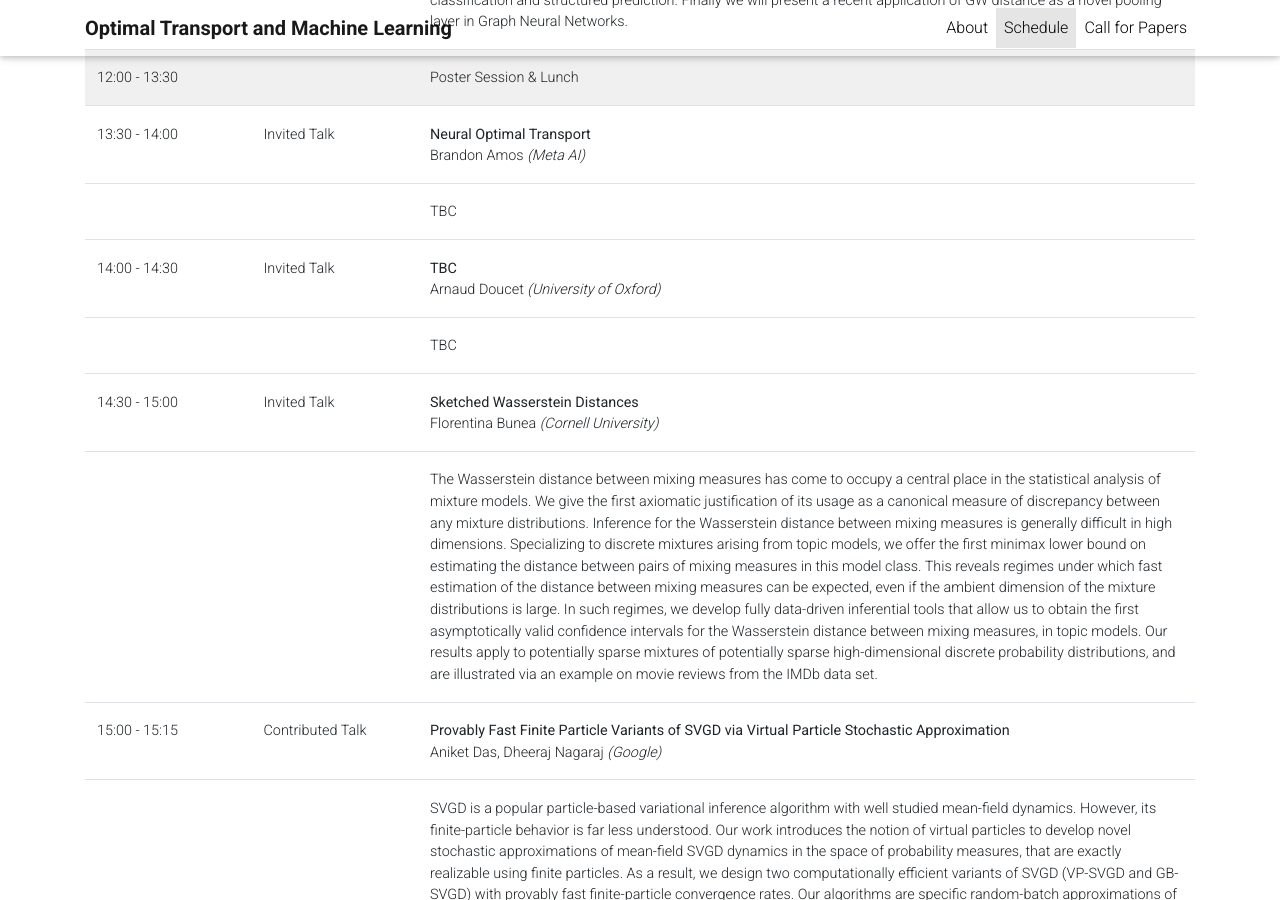
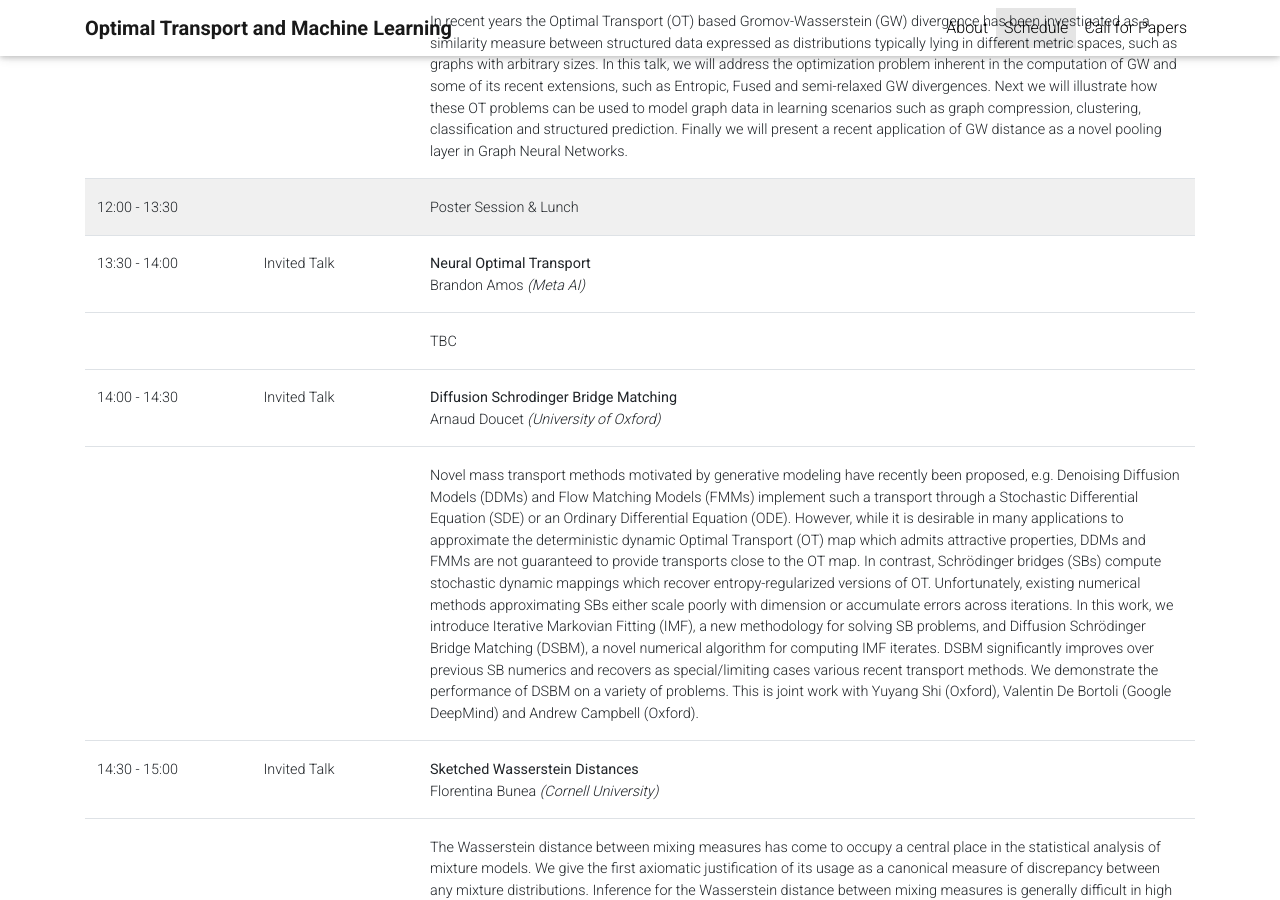
Before and after one commit to otmlworkshop/otmlworkshop.github.io, a Jekyll site: the page built from _pages/schedule.md, in a window 1280 px wide and 900 px high, scrolled down 1614 px. Built offline with Jekyll 4.4.1, drawn with Linux system fonts in a browser that asks for light colours; a style sheet for code colours, icons or effects is not loaded; some of the changed text lies outside the part shown.

Commit message:
update title and abstract

```diff
--- a/_pages/schedule.md
+++ b/_pages/schedule.md
@@ -22,12 +22,22 @@
   <tr class="header" style="cursor: pointer">
     <td>9:00 - 10:00</td>
     <td>Plenary Talk</td>
-    <td><b>TBC</b><br>
+    <td><b>The making of the JKO schem</b><br>
     Felix Otto<i> (Max Planck Institute)</i></td>
   </tr>
     <td></td>
     <td></td>
-    <td>TBC
+    <td>De Giorgi popularized that even in the Riemannian setting,
+gradient flows allow for a variational time discretization
+that only appeals to the metric, not the differential structure.
+The JKO scheme is an instance of these minimizing movements,
+when the (informal) Riemannian setting is given by the Wasserstein geometry,
+and the functional by the (relative) entropy. This explains why
+McCann's displacement convexity translates into contractivity of
+the diffusion equation. Bochner's formula relates the dimension and
+the Ricci curvature of the underlying manifold to contractive rates.
+In this picture, De Giorgi's inequality characterization of a gradient flow
+can be assimilated to a large deviation principle for particle diffusions.
     </td>
   </tr>
 
@@ -114,14 +124,32 @@
   <tr class="header" style="cursor: pointer">
     <td>14:00 - 14:30</td>
     <td>Invited Talk</td>
-    <td><b>TBC</b>
+    <td><b>Diffusion Schrodinger Bridge Matching</b>
       <br>Arnaud Doucet<i> (University of Oxford)</i></td>
   </tr>
   <tr>
     <td></td>
     <td></td>
     <td>
-      TBC
+      Novel mass transport methods motivated by generative modeling
+have recently been proposed, e.g. Denoising Diffusion Models (DDMs) and
+Flow Matching Models (FMMs) implement such a transport through a
+Stochastic Differential Equation (SDE) or an Ordinary Differential
+Equation (ODE). However, while it is desirable in many applications to
+approximate the deterministic dynamic Optimal Transport (OT) map which
+admits attractive properties, DDMs and FMMs are not guaranteed to
+provide transports close to the OT map. In contrast, Schrödinger bridges
+(SBs) compute stochastic dynamic mappings which recover
+entropy-regularized versions of OT. Unfortunately, existing numerical
+methods approximating SBs either scale poorly with dimension or
+accumulate errors across iterations. In this work, we introduce
+Iterative Markovian Fitting (IMF), a new methodology for solving SB
+problems, and Diffusion Schrödinger Bridge Matching (DSBM), a novel
+numerical algorithm for computing IMF iterates. DSBM significantly
+improves over previous SB numerics and recovers as special/limiting
+cases various recent transport methods. We demonstrate the performance
+of DSBM on a variety of problems. This is joint work with Yuyang Shi (Oxford), Valentin De Bortoli (Google
+DeepMind) and Andrew Campbell (Oxford).
     </td>
   </tr>
 
@@ -193,14 +221,14 @@
   <tr class="header" style="cursor: pointer">
     <td>16:30 - 17:00</td>
     <td>Invited Talk</td>
-    <td><b>Proximal algorithms for sampling and variational inference</b>
+    <td><b>Variational inference via Wasserstein gradient flows</b>
       <br>Sinho Chewi<i> (Institute of Advanced Study)</i></td>
   </tr>
   <tr>
     <td></td>
     <td></td>
     <td>
-    Probabilistic problems which involve the non-smooth entropy functional benefit from the design of proximal algorithms over the Wasserstein space. This paradigm will be illustrated for sampling via the proximal sampler, and for Gaussian variational inference.
+    I will showcase the use of Wasserstein gradient flows as a conceptual framework for developing principled algorithms for variational inference (VI) with accompanying            convergence guarantees, particularly for Gaussian VI and mean-field VI. This is joint work with Francis Bach, Krishnakumar Balasubramanian, Silvère Bonnabel, Michael Diao,      Yiheng Jiang, Marc Lambert, Aram-Alexandre Pooladian, Philippe Rigollet, and Adil Salim.
     </td>
   </tr>
 
```
